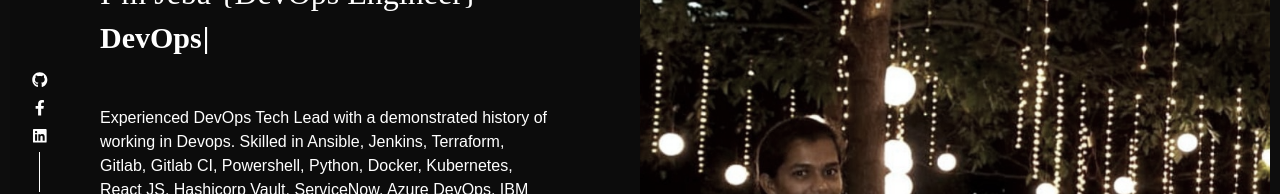
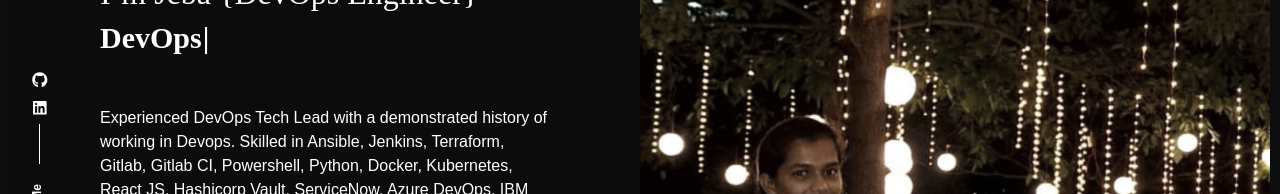
Before and after one commit to jebarobert/my-portfolio, a React (Create React App) app: page / in a window 1280 px wide. Shown: the part 230-424 px from the top of the page. Built offline with nearby package versions, Linux system fonts and the light colour scheme.

Commit message:
removed fb icon

```diff
--- a/src/components/socialicons/index.js
+++ b/src/components/socialicons/index.js
@@ -2,7 +2,6 @@ import React from "react";
 import "./style.css";
 import {
   FaGithub,
-  FaFacebookF,
   FaLinkedin,
 } from "react-icons/fa";
 import { socialprofils } from "../../content_option";
@@ -18,13 +17,6 @@ export const Socialicons = (params) => {
             </a>
           </li>
         )}
-        {socialprofils.facebook && (
-          <li>
-            <a href={socialprofils.facebook}>
-              <FaFacebookF />
-            </a>
-          </li>
-        )}
         {socialprofils.linkedin && (
           <li>
             <a href={socialprofils.linkedin}>
--- a/src/content_option.js
+++ b/src/content_option.js
@@ -377,7 +377,6 @@ const dataportfolio = [{
 
 const socialprofils = {
     github: "https://github.com/jebarobert",
-    facebook: "https://facebook.com",
     linkedin: "https://www.linkedin.com/in/jeba-robert/",
 };
 export {
--- a/src/header/index.js
+++ b/src/header/index.js
@@ -49,7 +49,6 @@ const Headermain = () => {
           </div>
           <div className="menu_footer d-flex flex-column flex-md-row justify-content-between align-items-md-center position-absolute w-100 p-3">
             <div className="d-flex">
-            <a href={socialprofils.facebook}>Facebook</a>
             <a href={socialprofils.github}>Github</a>
             <a href={socialprofils.linkedin}>LinkedIn</a>
             </div>
```
